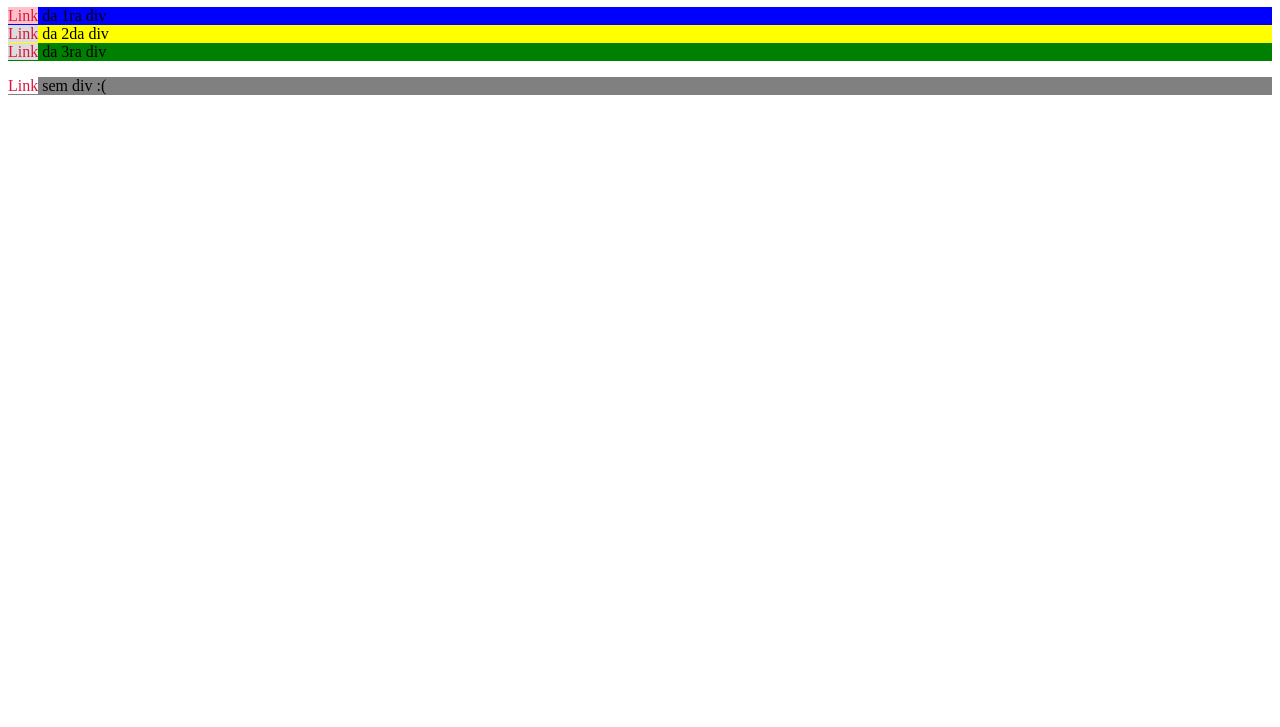
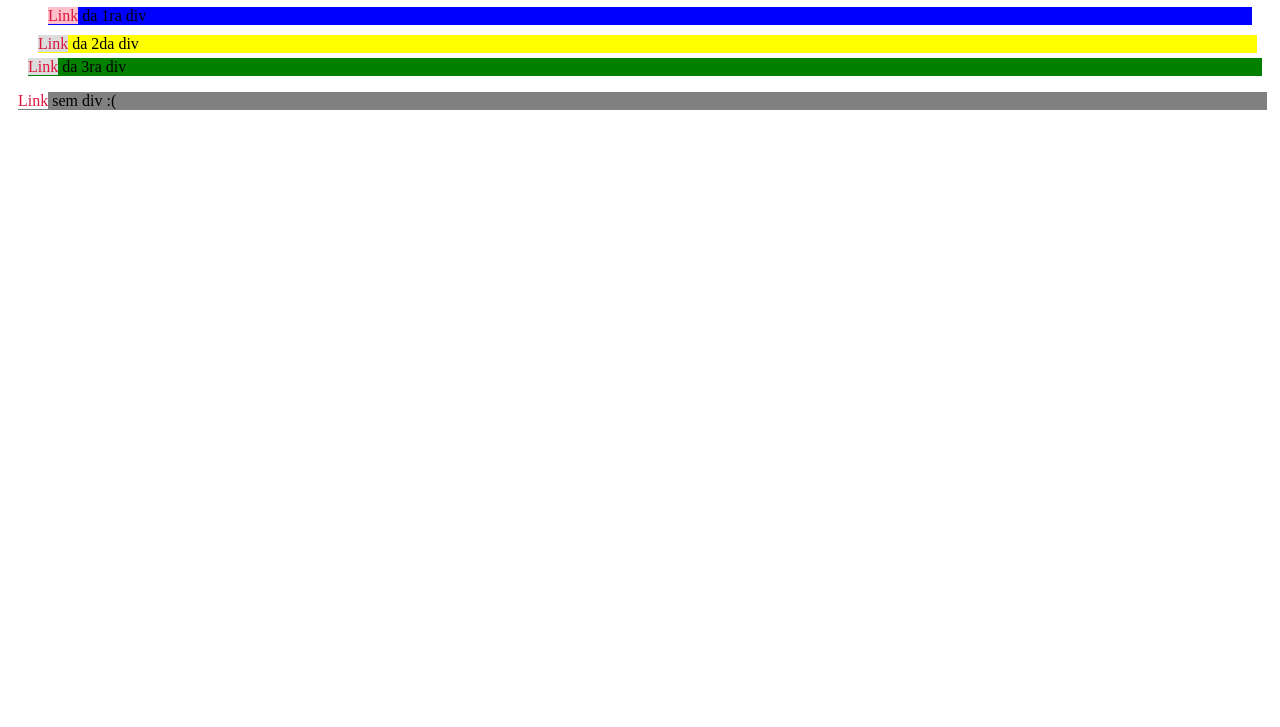
Before and after one commit to danielngomes/PROZ_Aulas, a plain HTML site: page Aula 29.11/index.html in a window 1280 px wide. Shown: the part 73-800 px from the top of the page. Drawn offline with Linux system fonts and the light colour scheme.

Commit message:
Criado página index.html para deploy | alterado estilo.css da aula 29.11

```diff
--- a/Aula 29.11/estilo.css
+++ b/Aula 29.11/estilo.css
@@ -12,6 +12,9 @@ a:hover {
 
 #ultima-caixa {
     background-color: green;
+    margin-left: 20px;
+    margin-top: 5px;
+    margin-right: 10px;
 }
 
 .caixa a {
@@ -20,6 +23,9 @@ a:hover {
 
 .caixa {
     background-color: yellow;
+    margin-left: 30px;
+    margin-top: 10px;
+    margin-right: 15px;
 }
 
 div a{
@@ -28,6 +34,8 @@ div a{
 
 div {
     background-color: blue;
+    margin-left: 40px;
+    margin-right: 20px;
 }
 
 p a {
@@ -36,4 +44,6 @@ p a {
 
 p {
     background-color: gray;
+    margin-left: 10px;
+    margin-right: 5px;
 }
```
Also changed, not shown: index.html (added, +21 -0 lines).
